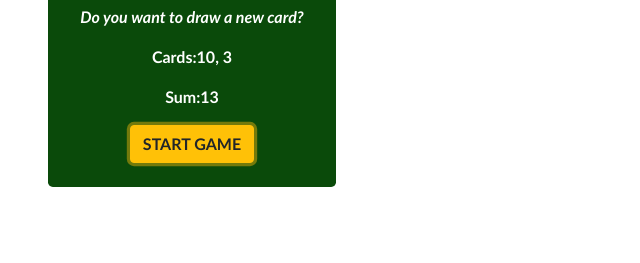
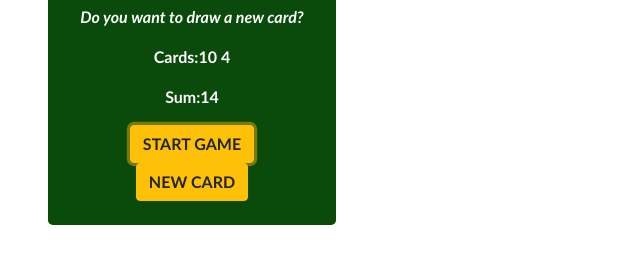
Before and after one commit to eddiEkpenyong/BlackJackApp, a plain HTML site: page index.html in a window 1280 px wide. Both pictures are taken after a click on the button "START GAME". Shown: the part 123-386 px from the top of the page, without its empty margins (0-640 px from the left). Drawn offline with nearby package versions, Linux system fonts and the light colour scheme.

Commit message:
Added to js file

```diff
--- a/index.html
+++ b/index.html
@@ -17,7 +17,11 @@
         <p class="text-white" id="sumEl">Sum:</p>
 
         <button class="btn btn-warning  font-weight-bolder" onclick="startGame()">START GAME</button>
+        <button class="btn btn-warning  font-weight-bolder" onclick="newCard()">NEW CARD</button>
+
     </div>
+    <!-- <p id="greetingEl"></p> -->
+
 
     <!-- Optional JavaScript -->
     <script src="index.js"></script>
--- a/index.js
+++ b/index.js
@@ -1,15 +1,41 @@
-let firstCard = 10
-let secondCard = 3
-let sum = firstCard + secondCard
+let cards = []
+let sum = 0
 let hasBlackJack = false
-let isAlive = true
+let isAlive = false
 let message = ""
 let messageEl = document.getElementById("message")
 let sumEl = document.getElementById("sumEl")
 let cardEl = document.getElementById("cardEl")
 
-function startGame(){
+function getRandomCard() {
+    let randomNumber = Math.floor(Math.random() * 13) + 1
 
+    if (randomNumber === 1) {
+        return 11;
+    }
+    else if (randomNumber > 10) {
+        return 10
+    }
+    else { return randomNumber }
+}
+
+function startGame() {
+    isAlive = true
+    firstCard = getRandomCard()
+    secondCard = getRandomCard()
+    cards = [firstCard, secondCard]
+    sum = firstCard + secondCard
+    renderGame();
+}
+
+function renderGame() {
+    cardEl.textContent = "Cards:"
+
+    for (let i = 0; i < cards.length; i++) {
+        cardEl.textContent += cards[i] + " "
+    }
+
+    sumEl.textContent = "Sum:" + sum
     if (sum <= 20) {
         message = "Do you want to draw a new card?"
     }
@@ -18,11 +44,117 @@ function startGame(){
         hasBlackJack = true
     }
     else {
-       message = "You are out of BlackJack"
+        message = "You are out of BlackJack"
         isAlive = false
     }
     messageEl.textContent = message
-    sumEl.textContent = "Sum:" + sum
-    cardEl.textContent = "Cards:" + firstCard +", " + secondCard
 
 }
+function newCard() {
+    let card = getRandomCard()
+    sum += card
+    cards.push(card)
+    renderGame()
+
+}
+
+// let mySelf = [
+//     "Edidiong",
+//     23,
+//     true
+// ]
+
+
+// let featuredPosts = [
+//     "Check out my netflix account",
+//     "heres the code for my prject",
+//     "ive relaunced my portfolio"
+// ]
+
+// console.log(featuredPosts.length)
+
+// let mySkills = [
+//     "Graphics Design",
+//     "UI & UX Design",
+//     "Frontend Web Development",
+//     "Backend Web Development",
+//     "CryptoCurrency Trading"
+// ]
+
+// experience[1]
+// experience[2]
+// experience[0]
+
+// cards.push(6)
+// console.log(cards)
+
+// let messages = [
+//     "hey, hows it going?",
+//     "im great, thank you! How about you?",
+//     "All good. Been Working on my portfolio lately.",
+//     "Thats Beautiful"
+// ]
+
+// for(let i = 0; i < messages.length; i++){
+//     console.log(messages[i])
+// }
+
+// let newMessage = "Same here!"
+
+// messages.push(newMessage)
+// console.log(messages)
+
+// messages.pop(newMessage)
+// console.log(messages)
+
+// for(let i = 10; i <= 100; i += 10){
+//     console.log(i)
+// }
+
+
+// let myCard = [7,3,9,10,7,9]
+
+// for(i = 0; i < myCard.length; i++ ){
+//     console.log(myCard[i])
+// }
+
+// let sentence = [
+//     "Hello",
+//     "my",
+//     "Name",
+//     "is",
+//     "Edidiong",
+// ]
+// let greetingEl = document.getElementById("greetingEl")
+
+// for (let i = 0; i < sentence.length; i++){
+//     greetingEl.textContent += sentence[i] + " "
+// }
+
+// let player1Time = 102
+// let player2Time = 107
+
+// function getTotalRaceTime(){
+//     let totalRaceTime = player1Time + player2Time
+//     return totalRaceTime
+// }
+
+// let totalRaceTime = getTotalRaceTime()
+// console.log(totalRaceTime)
+
+
+// let flooredNum = Math.floor(randomNumber)
+
+
+// function rollDice(){
+//     let randomNumber = Math.floor(Math.random() * 6) + 1
+//     console.log(randomNumber)
+// }
+// rollDice()
+
+let hasSolvedChallenge = false
+let hasHintsLeft = false
+
+if(hasSolvedChallenge === false && hasHintsLeft === false){
+    console.log("Showing Certificates...............")
+}
```
